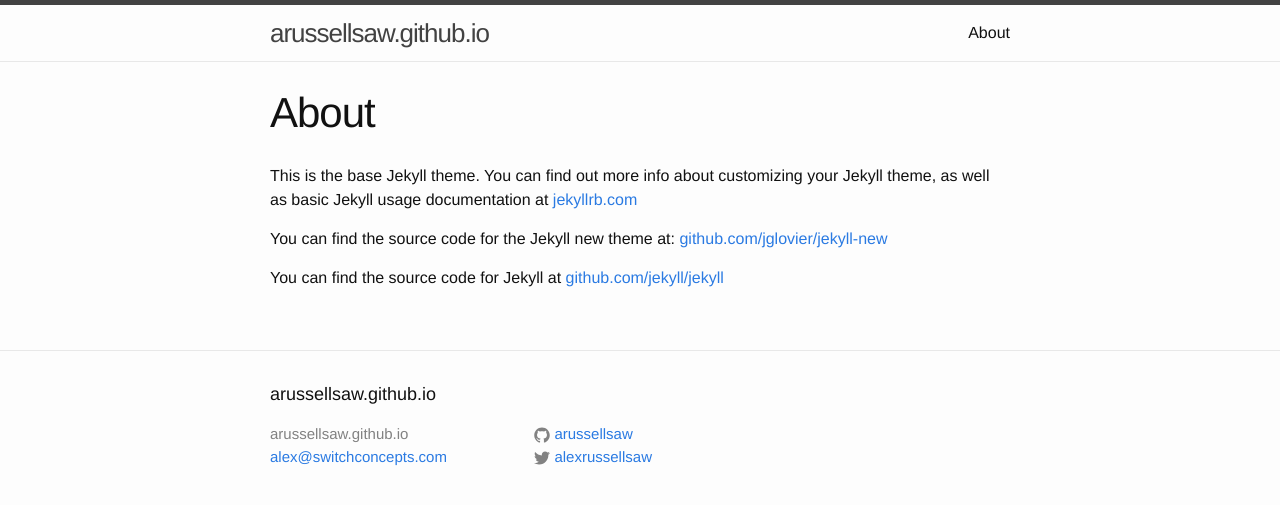
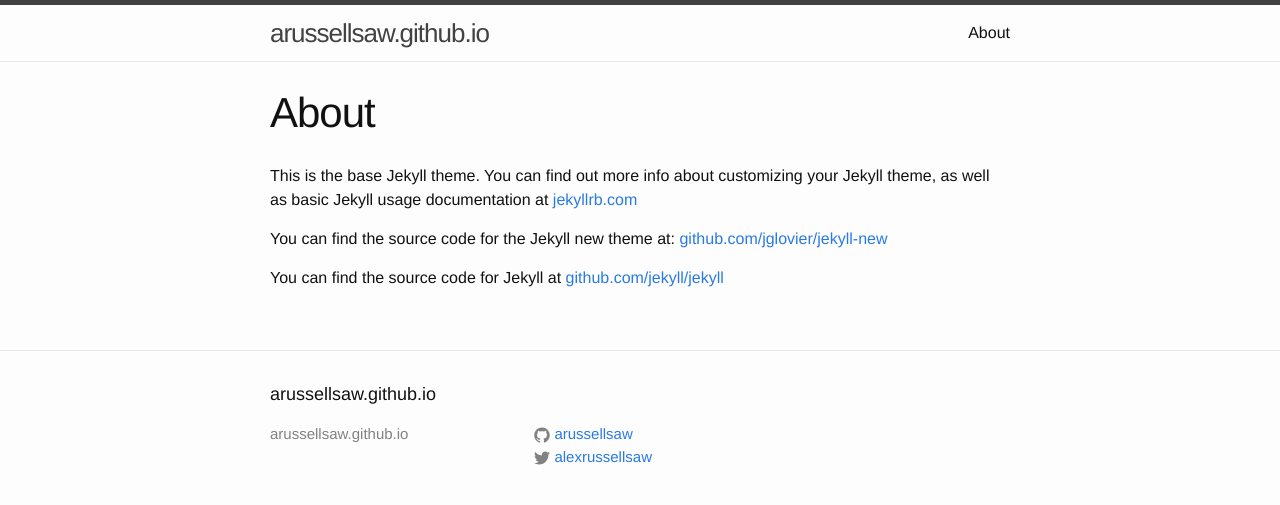
Before and after one commit to arussellsaw/arussellsaw.github.io, a Jekyll site: the page built from about.md, in a window 1280 px wide. Shown: the top 505 px of the page. Built offline with Jekyll 4.4.1, drawn with Linux system fonts in a browser that asks for light colours.

Commit message:
update config

```diff
--- a/_config.yml
+++ b/_config.yml
@@ -1,6 +1,6 @@
 # Site settings
 title: arussellsaw.github.io
-email: alex@switchconcepts.com
+email:
 description: > # tech and twattery
 baseurl: "" # the subpath of your site, e.g. /blog/
 url: "http://arussellsaw.github.io" # the base hostname & protocol for your site
```
